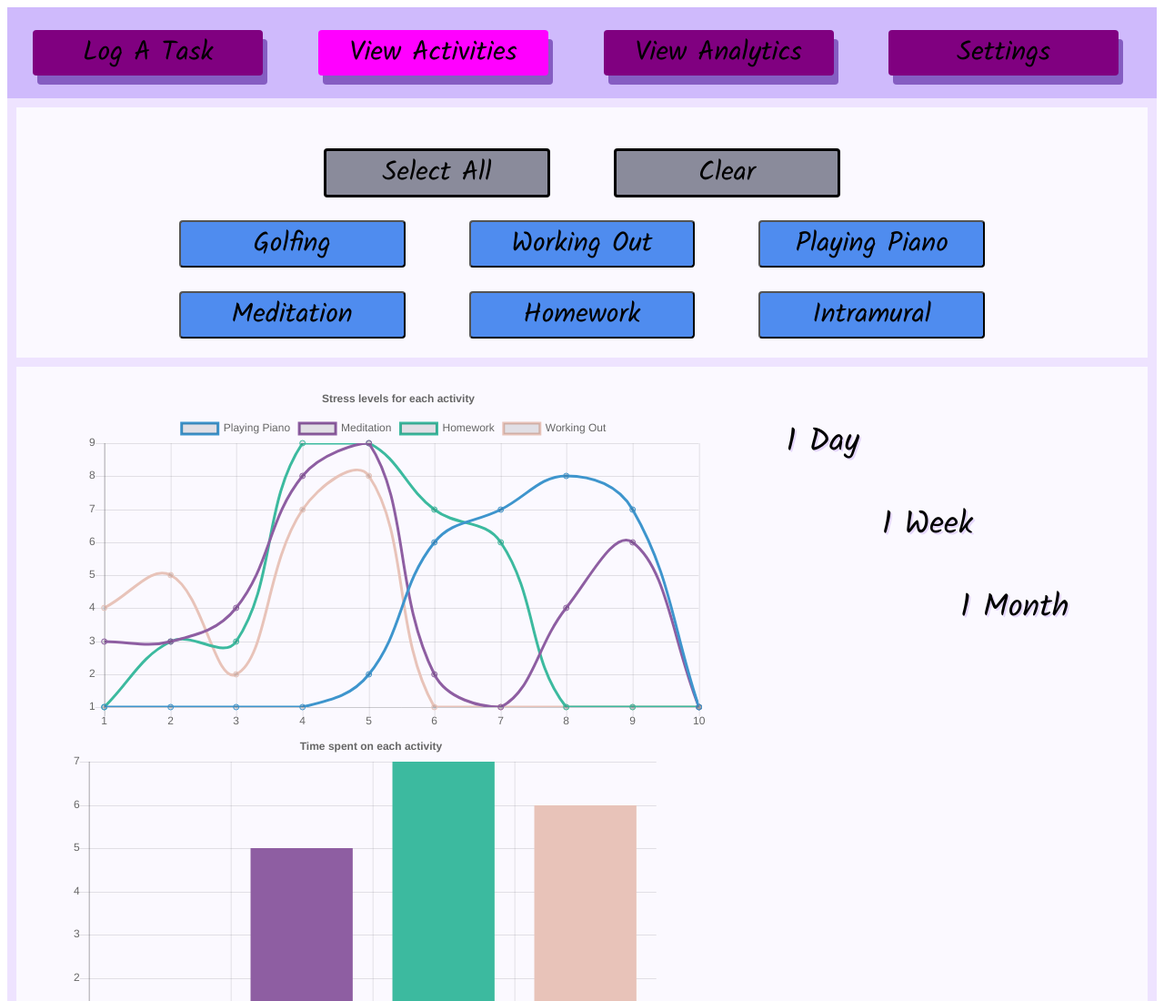
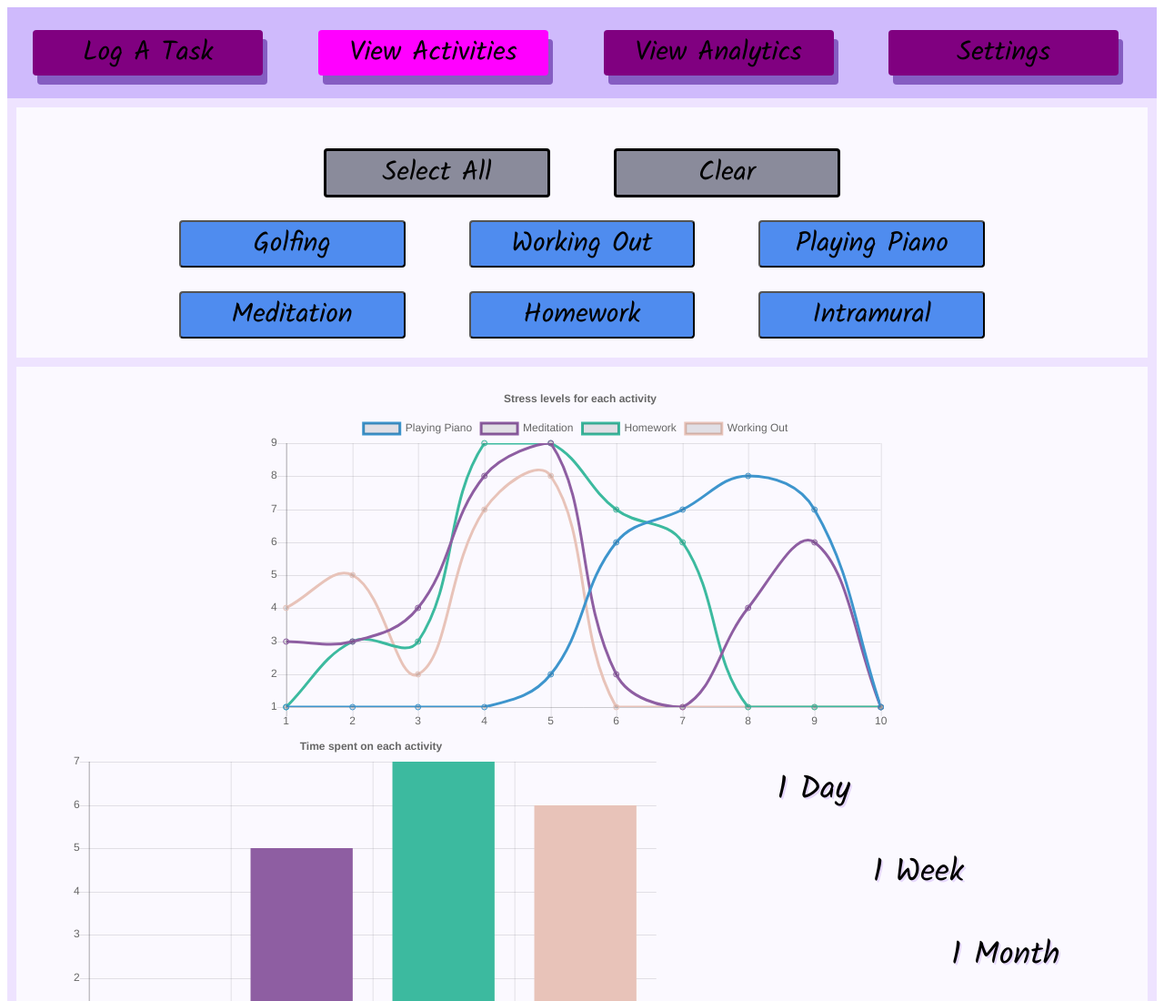
Before and after one commit to am2512/eecs330_project, a plain HTML site: page part2.html in a window 1280 px wide. Shown: the top 1100 px of the page at 91% size. Drawn offline with Linux system fonts and the light colour scheme.

Commit message:
Update style.css

```diff
--- a/style.css
+++ b/style.css
@@ -186,7 +186,7 @@ body {
 #myChart1 {
     float:left;
     padding-left: 40px;
-    margin-left:40px;
+    margin-left:240px;
 }
 
 #myChart2 {
```
